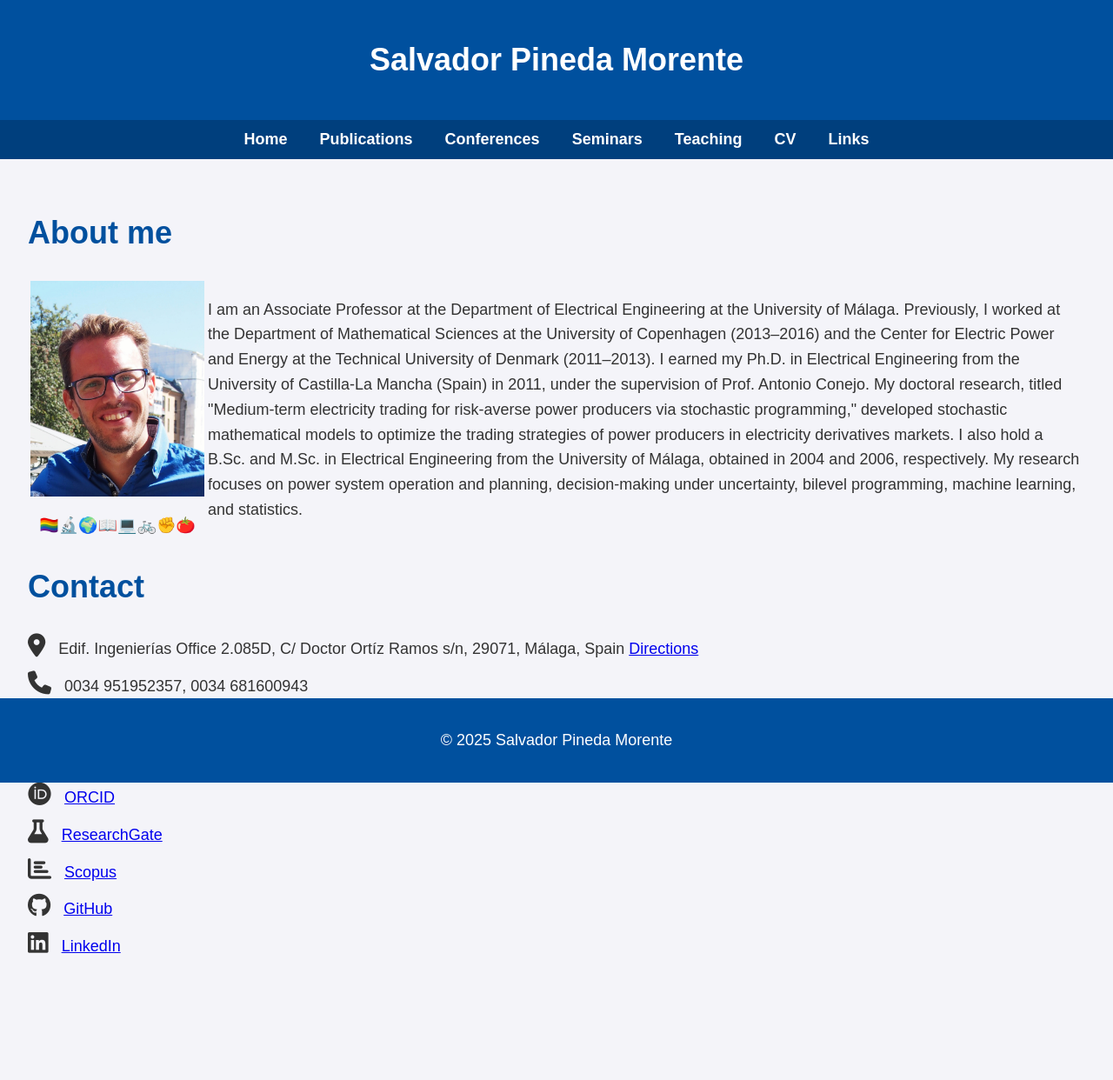
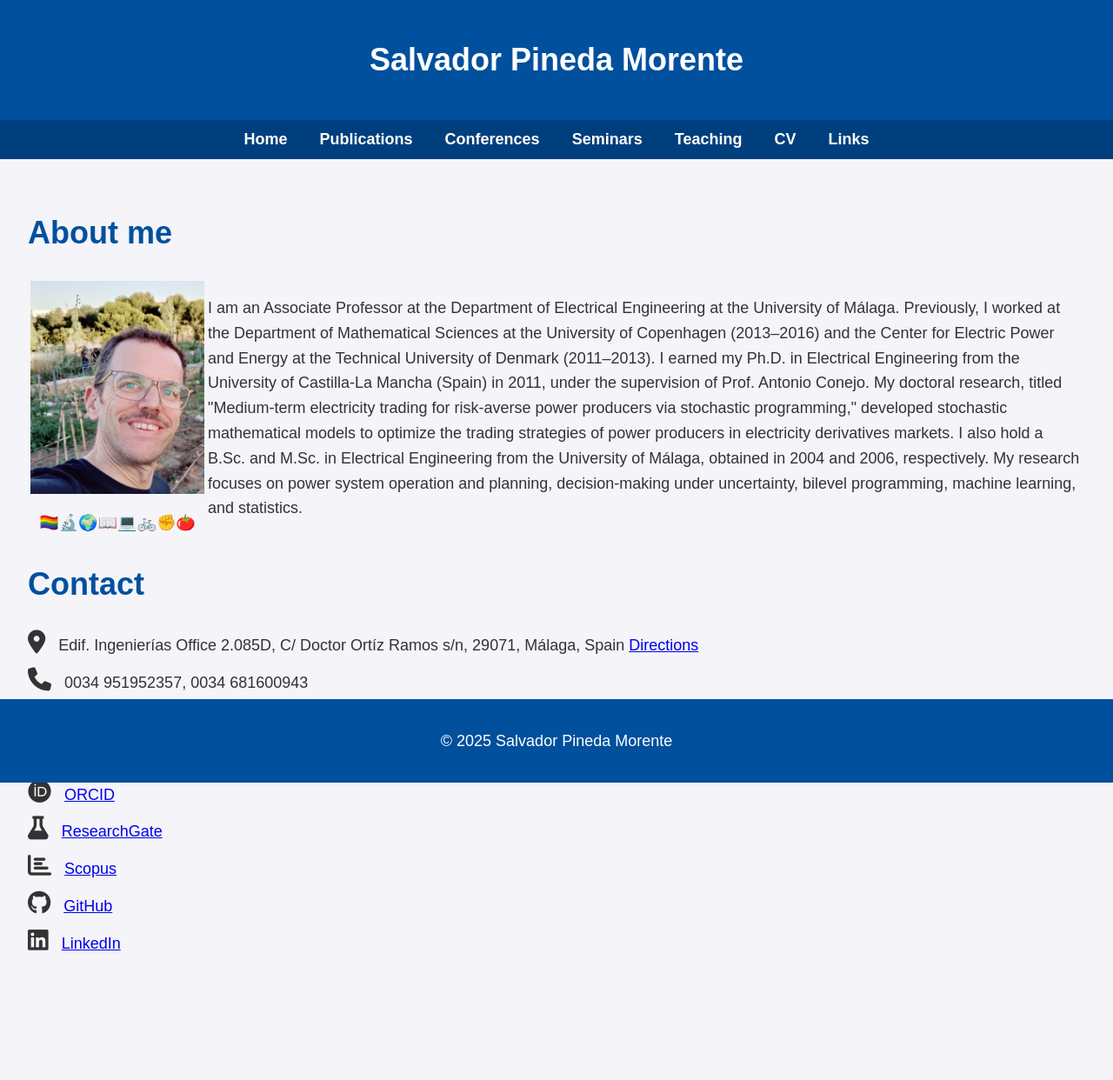
Before and after one commit to salvapineda/salvapineda.github.io, a Jekyll site: the page built from index.md, in a window 1280 px wide. Shown: the whole page at 87% size. Built offline with Jekyll 4.4.1, drawn with Linux system fonts in a browser that asks for light colours.

Commit message:
cambiar foto

```diff
--- a/index.md
+++ b/index.md
@@ -25,7 +25,7 @@ permalink: /
 <table>
   <tr>
     <td style="width: 200px; vertical-align: top;">
-      <img src="salva.jpeg" alt="Salvador Pineda" style="width: 100%;">
+      <img src="salva.png" alt="Salvador Pineda" style="width: 100%;">
       <div style="text-align: center; margin-top: 10px;">
         🏳️‍🌈🔬🌍📖💻🚲✊🍅
       </div>
```
Also changed, not shown: salva.png (added).
